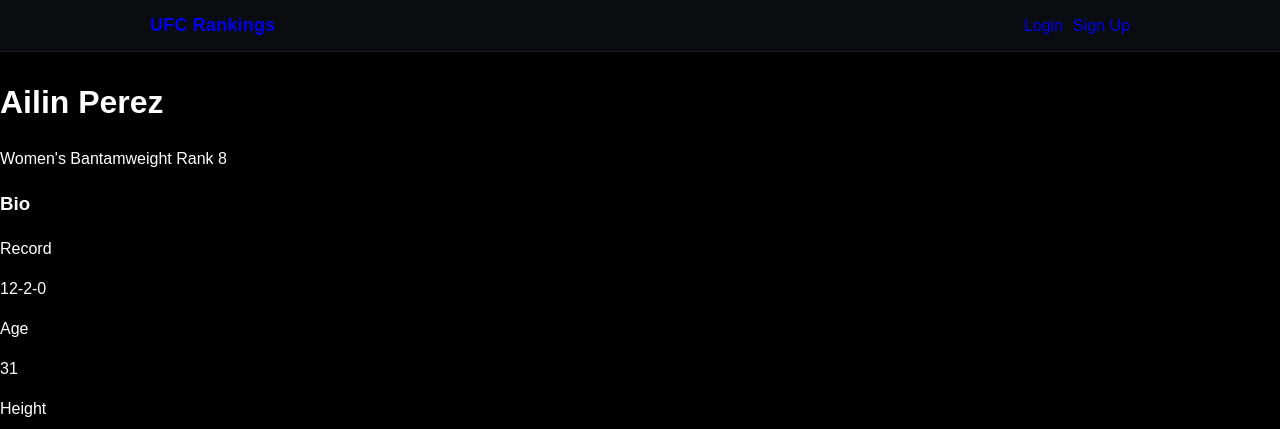
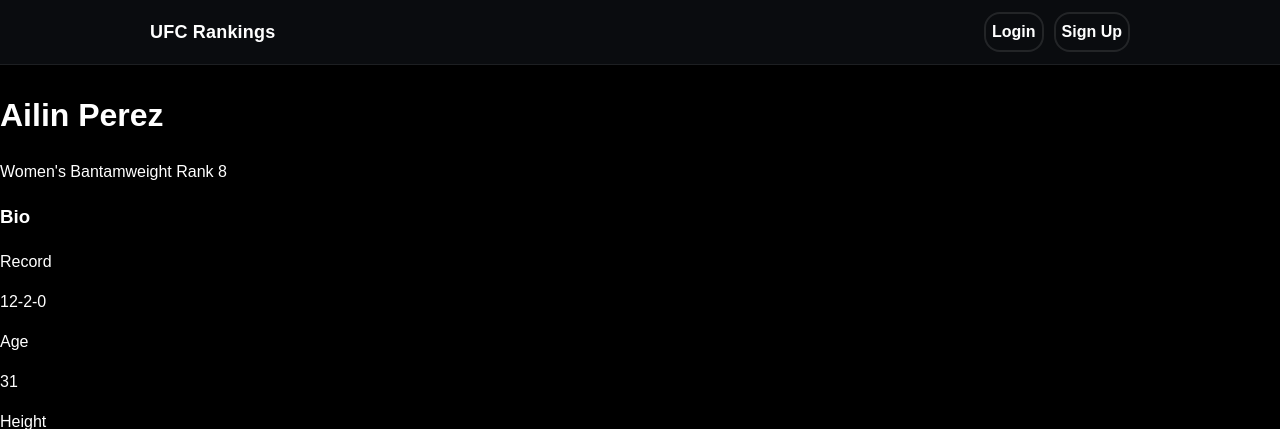
Before and after one commit to Vikalp-05/UFC_Django, a Django app: page /fighter/ailin-perez/ in a window 1280 px wide. Shown: the top 429 px of the page. Run offline with Django 5.2, Linux system fonts and the light colour scheme; data comes from the database, SQL or seed files in the repository; parts of the project's set-up code (start-up, migrations or seed data) failed here and were passed over.

Commit message:
css changes

```diff
--- a/ufc_root/static/css/styles.css
+++ b/ufc_root/static/css/styles.css
@@ -7,6 +7,7 @@
 }
 
 a {
+  color: white;
   text-decoration: none;
 }
 
@@ -42,10 +43,29 @@
   letter-spacing: 0.2px;
 }
 
+.brand:hover {
+  color:rgb(255, 26, 0);
+  transition: 0.3s;
+}
+
 .nav-links{
   display: flex;
   align-items: center;
   gap: 10px;
+}
+
+.log {
+  border: solid;
+  border-width: 2px;
+  border-radius: 16px;
+  padding: 6px;
+  border-color: rgba(255,255,255,0.10);
+  font-weight: 550;
+}
+
+.log:hover {
+  background-color: rgba(255,255,255,0.10);
+  transition: 0.3s;
 }
 
 .wc-title{
@@ -83,6 +103,11 @@
   font-size: 20px;
   margin: 5px 0px 10px;
   color:white;
+}
+
+.wc-card-title:hover {
+  color:rgb(255, 26, 0);
+  transition: 0.3s
 }
 
 .wc-list{
--- a/ufc_root/templates/base.html
+++ b/ufc_root/templates/base.html
@@ -12,11 +12,11 @@
     <a class="brand" href="{% url 'weightclass_list' %}">UFC Rankings</a>
     <nav class="nav-links">
       {% if user.is_authenticated %}
-        <span>Hi {{ user.username }}</span>
-        <a href="{% url 'logout' %}">Logout</a>
+        <span class="user">Hi {{ user.username }}</span>
+        <a class="log"href="{% url 'logout' %}">Logout</a>
       {% else %}
-        <a href="{% url 'login' %}">Login</a>
-        <a href="{% url 'signup' %}">Sign Up</a>
+        <a class="log"href="{% url 'login' %}">Login</a>
+        <a class="log"href="{% url 'signup' %}">Sign Up</a>
       {% endif %}
     </nav>
     </div>
```
